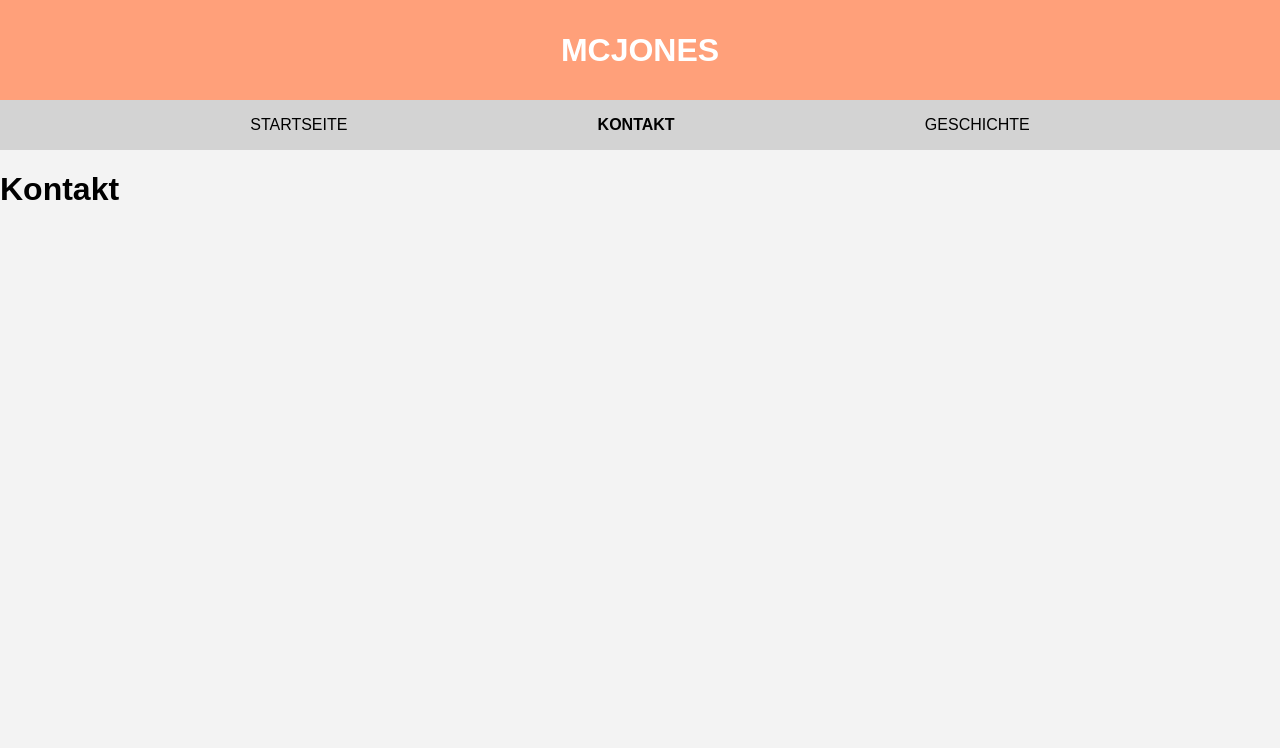
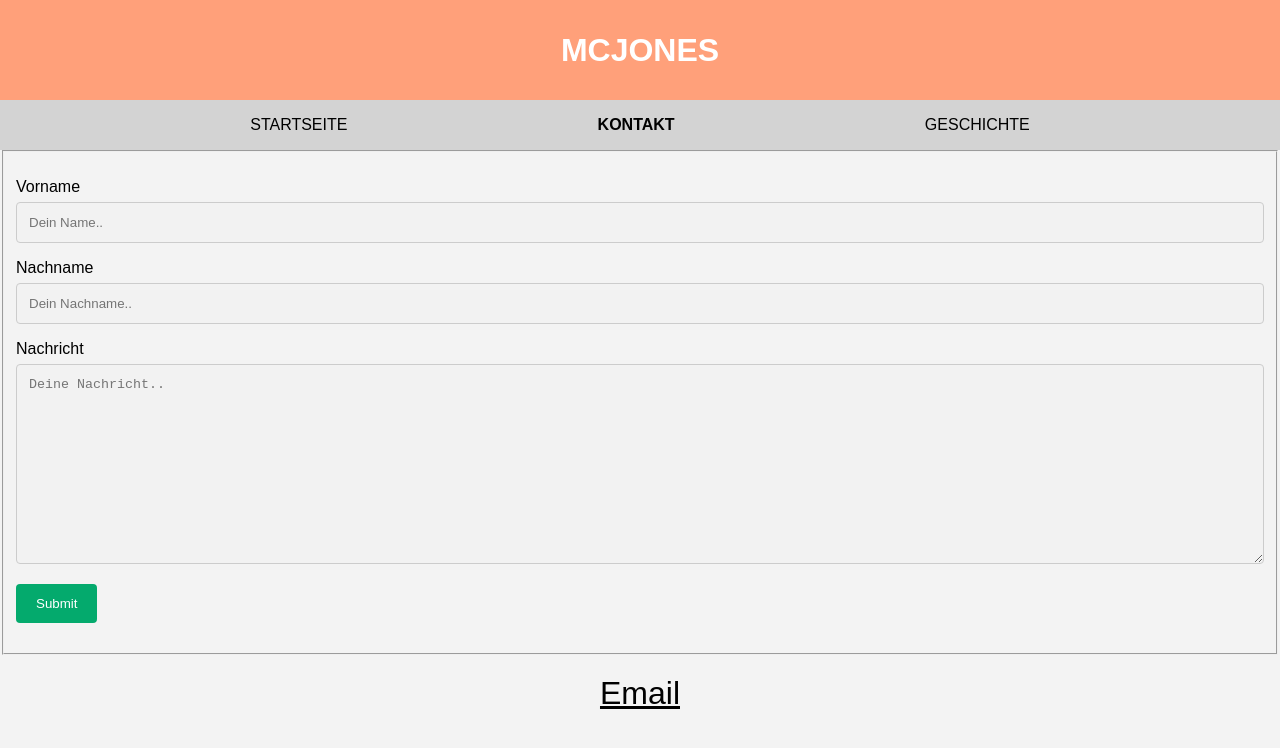
Before and after one commit to PatrickBethmann/restaurant_indiana-jones, a Nuxt app: page /contact in a window 1280 px wide. Shown: the top 748 px of the page. Built offline with nearby package versions, Linux system fonts and the light colour scheme.

Commit message:
added not working contact form and email-link

```diff
--- a/pages/contact.vue
+++ b/pages/contact.vue
@@ -1,6 +1,37 @@
 <template>
-  <div>
-    <h1>Kontakt</h1>
+  <div class="container">
+    <fieldset disabled>
+      <form class="contact-form" action="">
+        <label for="firstname">Vorname</label>
+        <input
+          id="firstname"
+          type="text"
+          name="firstname"
+          placeholder="Dein Name.."
+        />
+
+        <label for="lastname">Nachname</label>
+        <input
+          id="lastname"
+          type="text"
+          name="lastname"
+          placeholder="Dein Nachname.."
+        />
+
+        <label for="message">Nachricht</label>
+        <textarea
+          id="message"
+          name="message"
+          placeholder="Deine Nachricht.."
+          style="height: 200px"
+        ></textarea>
+
+        <input type="submit" value="Submit" />
+      </form>
+    </fieldset>
+    <div class="links">
+      <a href="mailto:indiana.jones@notexisting.com">Email</a>
+    </div>
   </div>
 </template>
 
@@ -9,3 +40,49 @@ export default {
   name: 'ContactPage',
 }
 </script>
+
+<style scoped>
+.contact-form {
+  width: 100%;
+  margin: 20px auto;
+  border-radius: 5px;
+}
+
+input[type='text'],
+textarea {
+  width: 100%;
+  padding: 12px;
+  border: 1px solid #ccc;
+  border-radius: 4px;
+  box-sizing: border-box;
+  margin-top: 6px;
+  margin-bottom: 16px;
+  resize: vertical;
+}
+
+input[type='submit'] {
+  background-color: #04aa6d;
+  color: white;
+  padding: 12px 20px;
+  border: none;
+  border-radius: 4px;
+  cursor: pointer;
+}
+input[type='submit']:hover {
+  background-color: #45a049;
+}
+
+.links {
+  display: flex;
+  flex-direction: row;
+  justify-content: center;
+  align-items: center;
+
+  margin-top: 20px;
+}
+.links a {
+  font-size: 2rem;
+  text-decoration: underline;
+  color: black;
+}
+</style>
```
